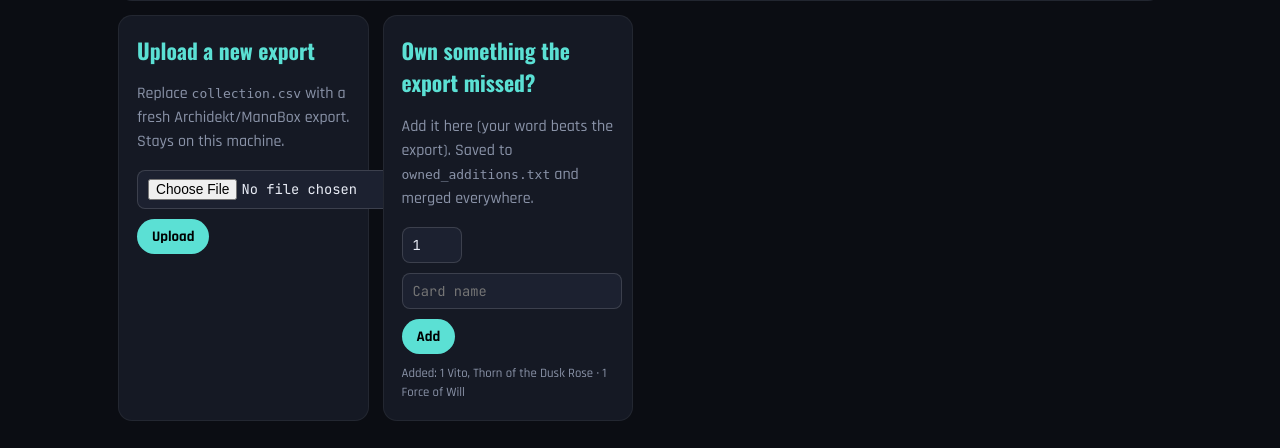
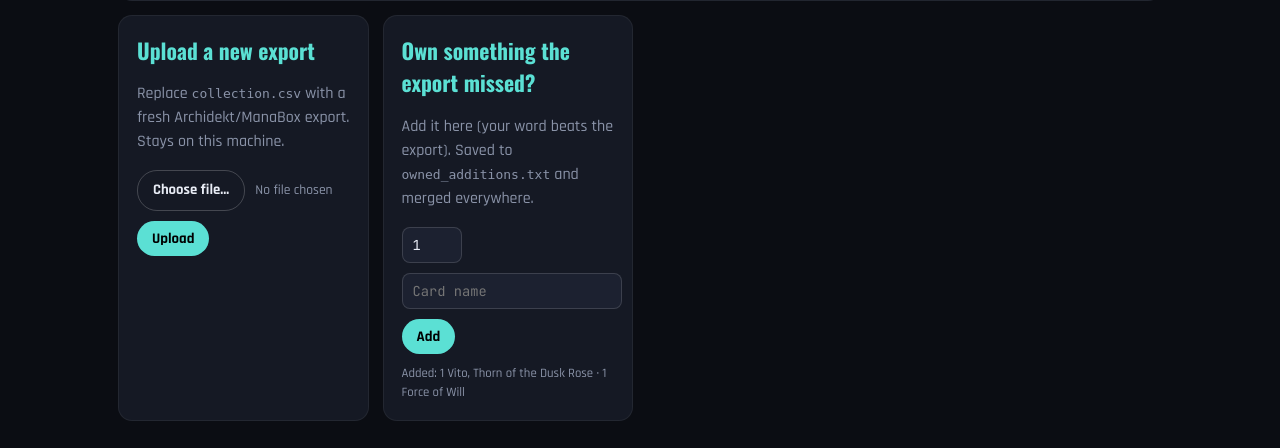
Before and after one commit to bmfrench89/MTGDeckBuilder, a Flask app: page /collection in a window 1280 px wide. Shown: the part 260-708 px from the top of the page. Run offline with Flask 3, Linux system fonts and the light colour scheme; some libraries are stand-ins or nearby versions.

Commit message:
webapp: styled file-upload control + commander typeahead on Build Next (#36)
Two UI fixes from feedback:

- Collection upload: the raw "Choose File / No file chosen" control looked out of
  place. Hidden the native input (still accessible/required) behind a themed ghost
  button + a filename display that updates on selection.
- Build any commander: added a Scryfall-autocomplete typeahead. As you type, matching
  card names drop down (arrow keys + Enter/click to pick), so "captain america" surfaces
  Captain America, Unbowed / Skybound / Team Leader — the actual legendary-creature
  commanders — instead of guessing at "Captain America's Shield". Selecting a name runs
  the existing legality check + build. Debounced; the browser sends its own User-Agent
  so Scryfall accepts the request.

Verified: both pages render the new markup with no errors; inline JS passes node --check;
the autocomplete endpoint returns the expected commander names.

Co-authored-by: Claude Opus 4.8 <noreply@anthropic.com>

```diff
--- a/webapp/templates/collection.html
+++ b/webapp/templates/collection.html
@@ -26,9 +26,23 @@
     <p class="muted">Replace <code>collection.csv</code> with a fresh Archidekt/ManaBox export.
       Stays on this machine.</p>
     <form method="post" action="{{ url_for('collection_upload') }}" enctype="multipart/form-data">
-      <div class="row"><input type="file" name="csv" accept=".csv" required>
-        <button class="btn" type="submit">Upload</button></div>
+      <div class="row filepick" style="align-items:center;gap:10px;flex-wrap:wrap">
+        <input type="file" name="csv" id="csvfile" accept=".csv" required>
+        <label for="csvfile" class="btn ghost">Choose file…</label>
+        <span id="csvname" class="muted" style="font-size:.85rem">No file chosen</span>
+        <button class="btn" type="submit">Upload</button>
+      </div>
     </form>
+    <style>
+      .filepick input[type=file]{position:absolute;width:1px;height:1px;padding:0;
+        margin:-1px;overflow:hidden;clip:rect(0,0,0,0);white-space:nowrap;border:0}
+      .filepick label.btn{cursor:pointer}
+    </style>
+    <script>
+      (function(){var f=document.getElementById('csvfile'),n=document.getElementById('csvname');
+        if(f)f.addEventListener('change',function(){
+          n.textContent=(f.files&&f.files[0])?f.files[0].name:'No file chosen';});})();
+    </script>
   </div>
   <div class="card">
     <h2 style="margin-top:0">Own something the export missed?</h2>
```
Also changed, not shown: webapp/templates/build_next.html (+46 -3 lines).
